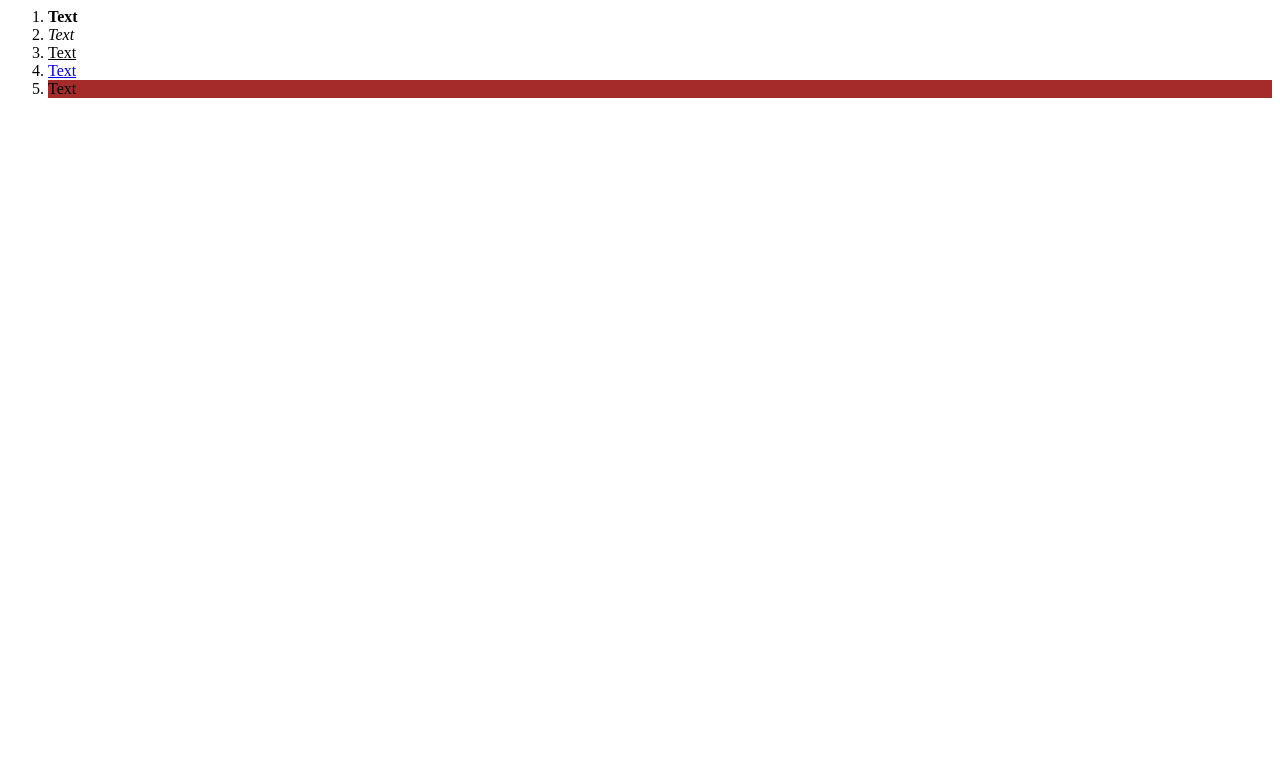
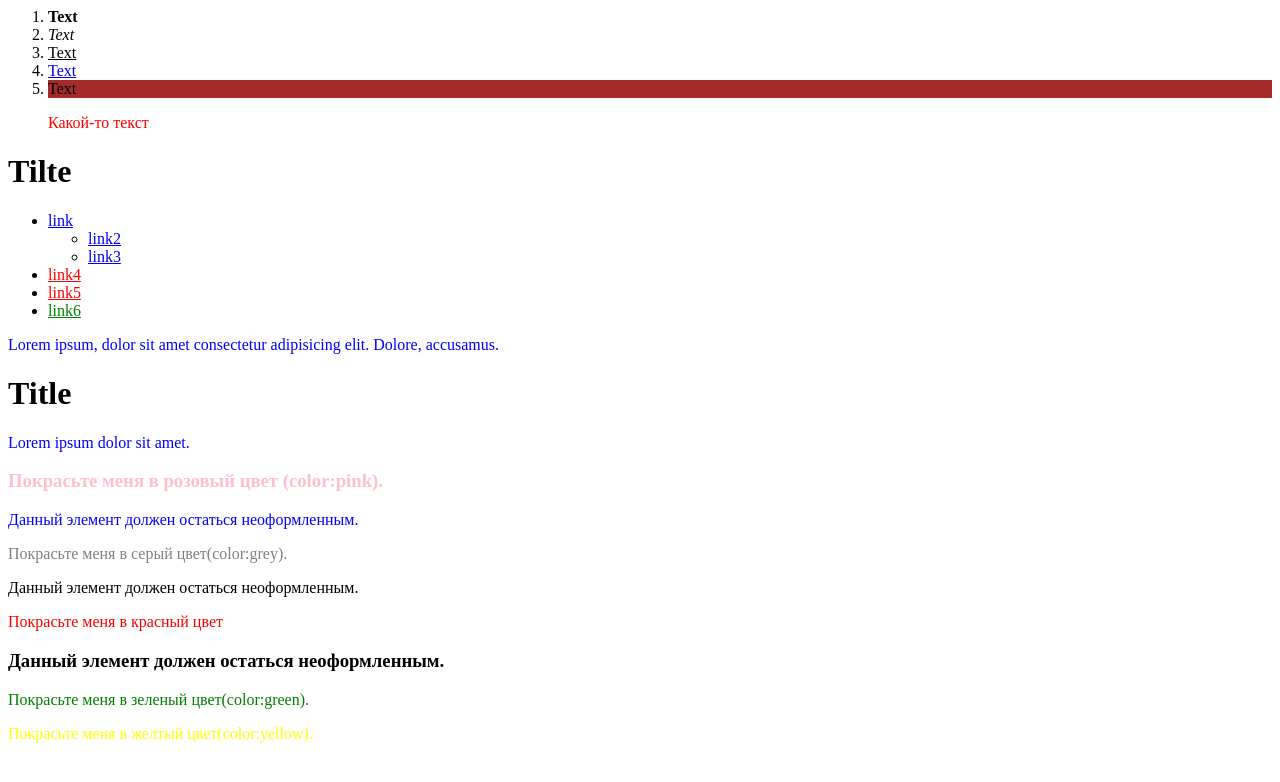
Before and after one commit to YurecGusar/Modul5HW2, a plain HTML site: page index.html in a window 1280 px wide. Drawn offline with Linux system fonts and the light colour scheme.

Commit message:
задание 2.2

```diff
--- a/index.html
+++ b/index.html
@@ -5,6 +5,11 @@
     <meta name="viewport" content="width=device-width, initial-scale=1.0">
     <link rel="stylesheet" type="text/css" href="stiles/mystile.css">
     <link rel="icon" href="https://camo.githubusercontent.com/eb8b5f9caa4b4765b222e961729eadb775ac710b/68747470733a2f2f67617265766e612e6769746875622e696f2f6a732d73616d706c65732f696d616765732f612d6c6576656c2d69636f2e706e67">
+    <style>
+        p {
+            color:blue;
+        }
+    </style>
 
     <title>A-level</title>
 </head>
@@ -15,6 +20,39 @@
         <li><u>Text</u></li>
         <li><a href="https://www.google.com.ua/?hl=ru" target="_blank">Text</a></li>
         <li><div class="five-point">Text</div></li>
+
+        <p style="color:red;">Какой-то текст</p>
     </ol>
+
+    <div class="holder">
+        <h1>Tilte</h1>
+        <ul class="list">
+            <li>
+                <a href="#">link</a>
+                <ul>
+                    <li><a href="#">link2</a></li>
+                    <li><a href="#">link3</a></li>
+                </ul>
+            </li>
+            <li><a href="https://www.youtube.com/">link4</a></li>
+            <li><a href="https://validator.w3.org/">link5</a></li>
+            <li><a href="#">link6</a></li>
+        </ul>
+        <p>Lorem ipsum, dolor sit amet consectetur
+            adipisicing elit. Dolore, accusamus.</p>
+        <h1>Title</h1>
+        <p>Lorem ipsum dolor sit amet.</p>
+    </div>
+
+    <div class="text-box">
+        <h3>Покрасьте меня в розовый цвет (color:pink).</h3>
+        <p>Данный элемент должен остаться неоформленным.</p>
+        <p id='greycol'>Покрасьте меня в серый цвет(color:grey).</p>
+        <div>Данный элемент должен остаться неоформленным.</div>
+        <div><p>Покрасьте меня в красный цвет</p></div>
+        <h3>Данный элемент должен остаться неоформленным.</h3>
+        <p>Покрасьте меня в зеленый цвет(color:green).</p>
+        <p class='yellow'>Покрасьте меня в желтый цвет(color:yellow).</p>
+    </div>
 </body>
 </html>
--- a/stiles/mystile.css
+++ b/stiles/mystile.css
@@ -1,3 +1,35 @@
 .five-point {
     background-color: brown;
 }
+
+p {
+    color:green;
+}
+
+.holder a[href^="https://"]{
+    color: red;
+}
+
+.list :nth-child(4) a{
+    color: green;
+}
+
+#greycol {
+    color: gray;
+}
+
+div.text-box>:nth-child(1){
+    color: pink;
+}
+
+div.text-box>:nth-child(7){
+    color: green;
+}
+
+.text-box div p{
+    color: red;
+}
+
+.yellow{
+    color: yellow;
+}
```
